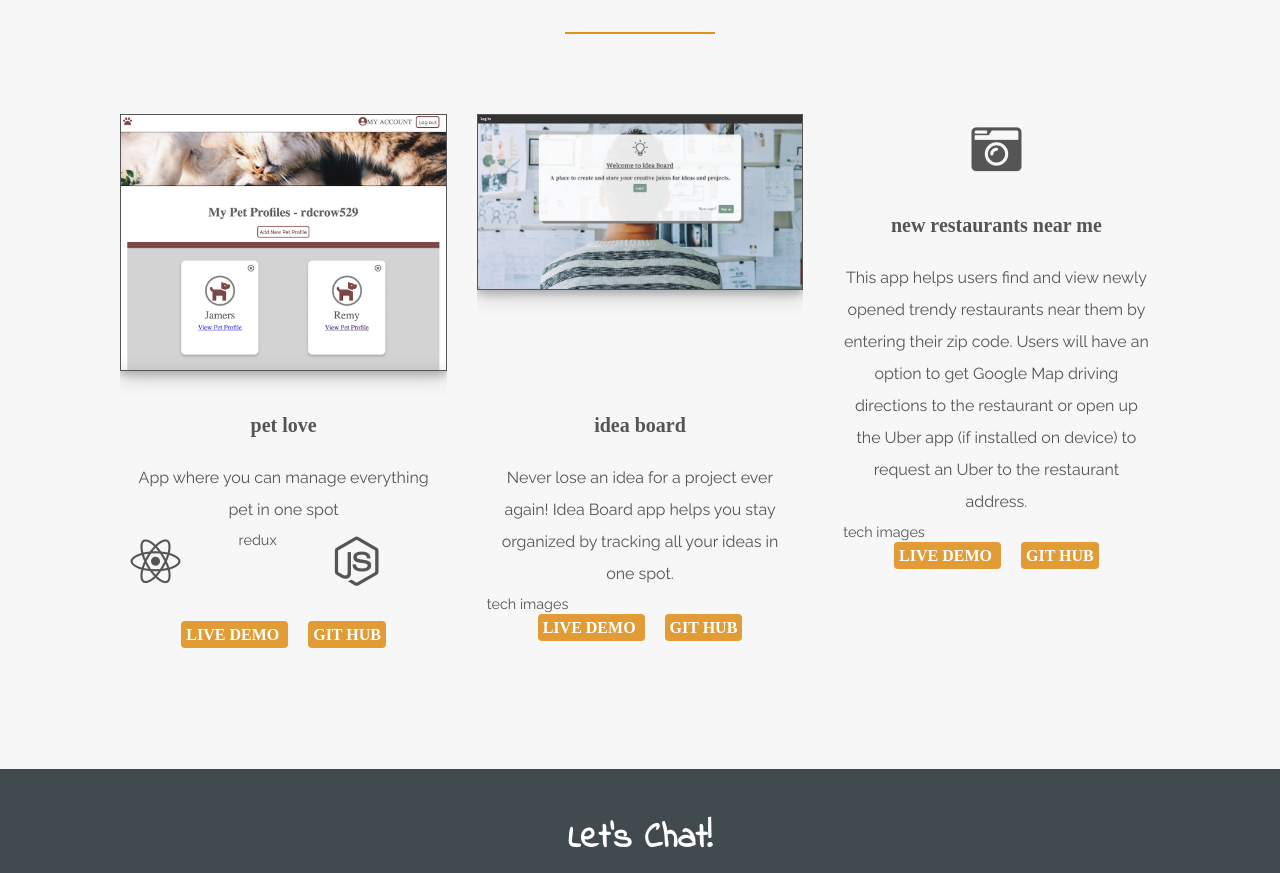
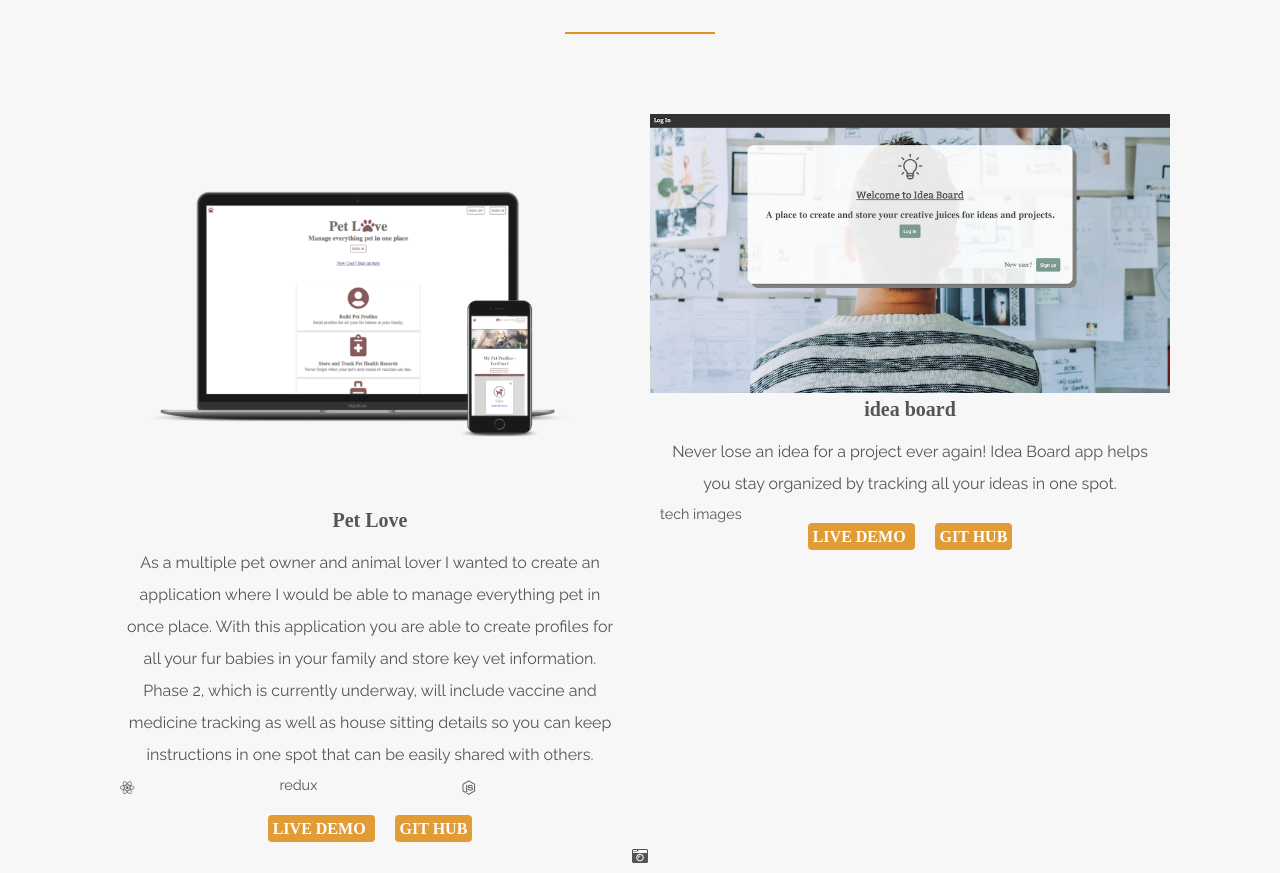
Before and after one commit to Becca529/portfolio, a plain HTML site: page index.html in a window 1280 px wide. Shown: the part 967-1840 px from the top of the page. Drawn offline with nearby package versions, Linux system fonts and the light colour scheme.

Commit message:
update project section

```diff
--- a/index.html
+++ b/index.html
@@ -24,7 +24,7 @@
             <div class="background-image"></div>
             <h1 class="intro-title">hello there, my name is Rebecca</h1>
             <p> I am a Web Developer who is currently based in the Atlanta Area.
-                My interests include playing with my two dogs Remy and Jamison, gardening, learning new technology and hiking in the local Atlanta area.
+                My interests include playing with my two dogs Remy and Jamison, gardening, hiking in the local Atlanta area and learning new technology.
                 Feel free to contact me or browse my projects below.
             </p>
             <div class="social-media-list">
@@ -43,10 +43,14 @@
 
                     <li>
                         <div class="project-screenshot">
-                            <img src="imgs/51292135-cc6efe80-19d7-11e9-903a-efd601674404.png" alt="pet-love-screenshot">
+                            <a href="https://salty-falls-18465.herokuapp.com/"><img src="imgs/pet-love3.png" alt="pet-love-screenshot"></a>
                         </div>
-                        <h4>pet love</h4>
-                        <p>App where you can manage everything pet in one spot</p>
+                        <h4>Pet Love</h4>
+                        <p>As a multiple pet owner and animal lover I wanted to create an application where I would be able to manage everything pet in once place.
+                            With this application you are able to create profiles for all your fur babies in your family and store key vet information.
+                        </p>
+                        <p>Phase 2, which is currently underway, will include vaccine and medicine tracking as well as house sitting details so you can keep instructions in one spot that can be easily shared with others.
+                        </p>
                         <div class="project-tech">
                             <i class="fab fa-react"></i>
                             <p>redux</p>
@@ -56,7 +60,7 @@
                         <a class="btn" href="https://salty-falls-18465.herokuapp.com/" target="_blank">
                             Live Demo
                         </a>
-                        <a class="btn" href="https://salty-falls-18465.herokuapp.com/" target="_blank">
+                        <a class="btn" href="https://github.com/Becca529/pet-mgmt" target="_blank">
                             Git Hub
                         </a>
                     </li>
--- a/main.css
+++ b/main.css
@@ -222,20 +222,16 @@ padding-bottom: 15px;
 }
 
 .projects .grid li{
-	padding: 0 15px;
-	flex-basis: 33%;
+	padding: 0 10px;
+	/* flex-basis: 33%; */
+	flex-basis: 50%;
 	text-align: center;
-}
-
-.projects .grid li i{
-    font-size: 50px;
-    margin-bottom: 25px;
 }
 
 .projects .grid li h4{
 	color: #555;
     font-size: 20px;
-    margin-bottom: 25px;
+    margin-bottom: 15px;
 }
 
 .projects .grid li p{
@@ -254,15 +250,14 @@ padding-bottom: 15px;
 
   .project-screenshot {
     width: 100%;
-    height: 300px;
     overflow: hidden;
   }
 
   .project-screenshot img {
-      width: 100%;
-      transition: opacity 0.3s ease-in-out;
-      border: solid #555 1px;
-      box-shadow: 0 4px 8px 0 rgba(0, 0, 0, 0.2), 0 6px 20px 0 rgba(0, 0, 0, 0.19);
+	  width: 100%;
+
+      /* transition: opacity 0.3s ease-in-out; */
+      /* box-shadow: 0 4px 8px 0 rgba(0, 0, 0, 0.2), 0 6px 20px 0 rgba(0, 0, 0, 0.19); */
     }
 
 
```
Also changed, not shown: imgs/pet-love.png (added), imgs/pet-love1.png (added), imgs/pet-love3.png (added).
